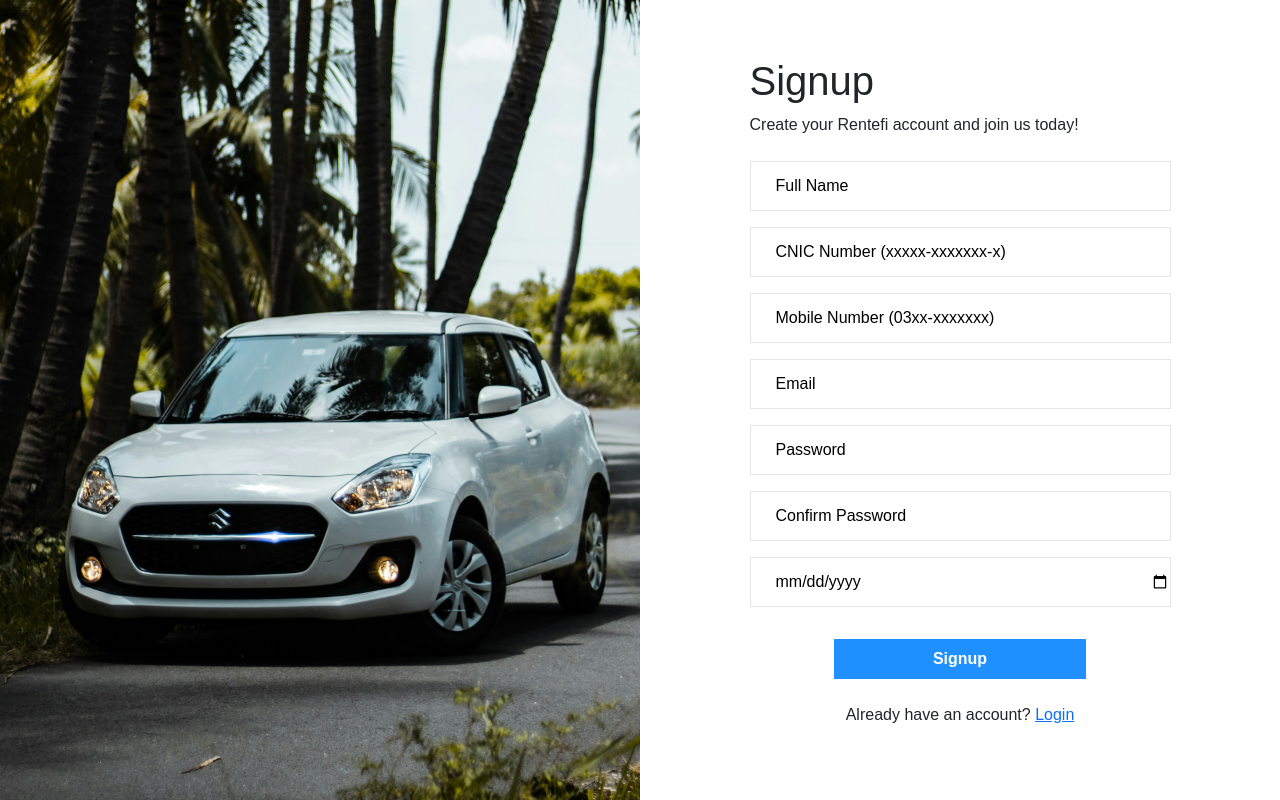
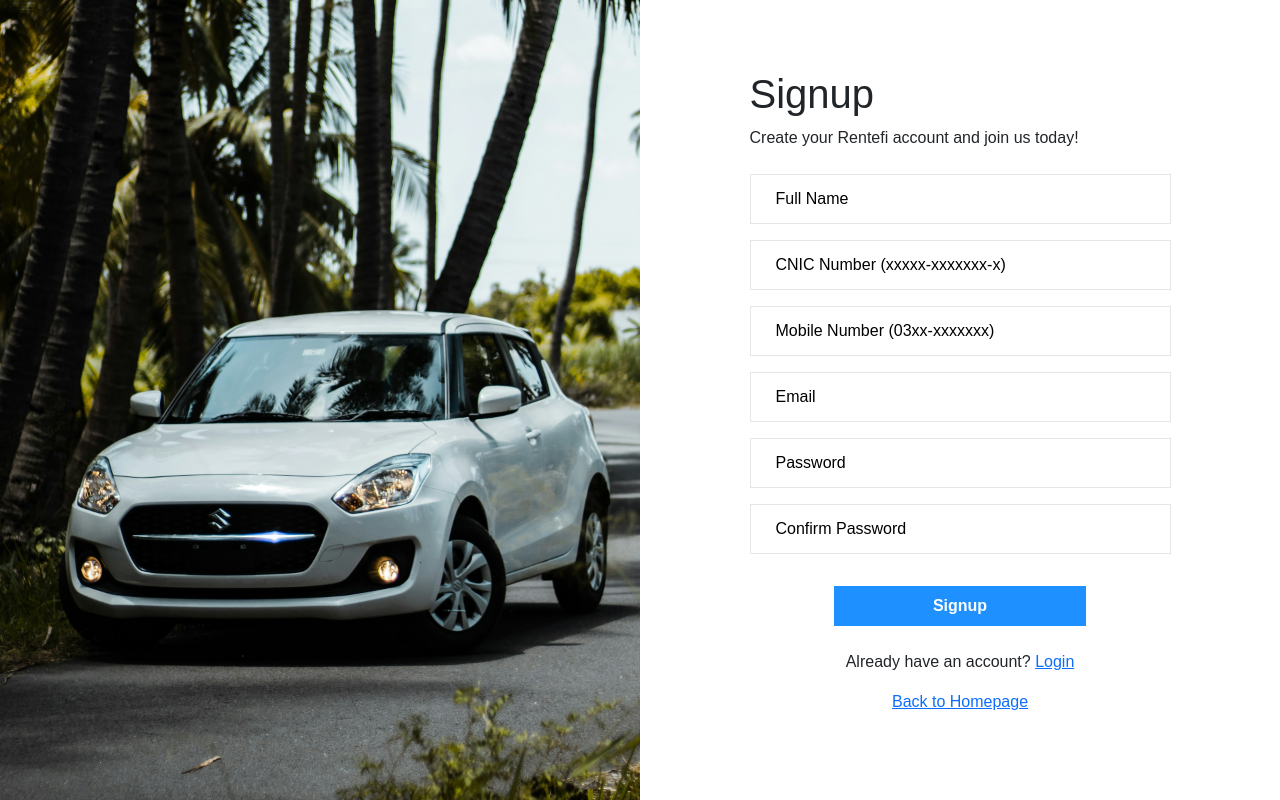
Before and after one commit to M-Umair4290/rentefi, a React (Create React App) app: page /signup in a window 1280 px wide. Built offline with nearby package versions, Linux system fonts and the light colour scheme.

Commit message:
fixed sign up and login issues

```diff
--- a/src/pages/Login.jsx
+++ b/src/pages/Login.jsx
@@ -38,7 +38,7 @@ function Login() {
         <>
             <div className='container-fluid'>
                 <div className='row vh-100'>
-                    <div className={`col-6  ${styles.logincover}`}>
+                    <div className={`col-md-6  ${styles.logincover}`}>
                     </div>
 
 
@@ -55,6 +55,7 @@ function Login() {
 
                             <button type='submit' className='my-4'>Login</button>
                             <p className='text-center fs-6'>Don't have an account? <Link to="/signup">Signup now</Link></p>
+                            <p className='text-center fs-6'><Link to="/signup">Back to Homepage</Link></p>
                         </form>
                     </div>
                 </div>
--- a/src/pages/Signup.jsx
+++ b/src/pages/Signup.jsx
@@ -11,7 +11,6 @@ function Signup() {
     const [cnic, setCnic] = useState('');
     const [mobile, setMobile] = useState('');
     const [email, setEmail] = useState('');
-    const [dob, setDob] = useState('');
     const [password, setPassword] = useState('');
     const [confirmPassword, setConfirmPassword] = useState('');
     const [error, setError] = useState('');
@@ -31,7 +30,6 @@ function Signup() {
             cnic,
             mobile,
             email,
-            dob,
             password
         };
 
@@ -53,7 +51,7 @@ function Signup() {
                     </div>
 
 
-                    <div className='col-6 d-flex align-items-center justify-content-evenly'>
+                    <div className='col-6 d-flex align-items-center justify-content-evenly py-5'>
                         <form className='d-flex flex-column justify-content-center' onSubmit={handleSubmit}>
                             <h1>Signup</h1>
                             <p>Create your Rentefi account and join us today!</p>
@@ -70,13 +68,12 @@ function Signup() {
 
                             <input className='my-2' type='password' name='confirmpassword' size={40} placeholder='Confirm Password' value={confirmPassword} required onChange={(event) => setConfirmPassword(event.target.value)}></input>
 
-                            <input className='my-2' type='date' name='dateofbirth' size={40} placeholder='Date of birth' value={dob} required onChange={(event) => setDob(event.target.value)}></input>
-
                             {error && <p style={{ color: 'red', marginTop: '10px' }}>{error}</p>}
                             {success && <p style={{ color: 'green', marginTop: '10px' }}>{success}</p>}
 
                             <button type='submit' className='my-4'>Signup</button>
                             <p className='text-center fs-6'>Already have an account? <Link to="/login">Login</Link></p>
+                            <p className='text-center fs-6'><Link to="/signup">Back to Homepage</Link></p>
                         </form>
                     </div>
                 </div>
```
